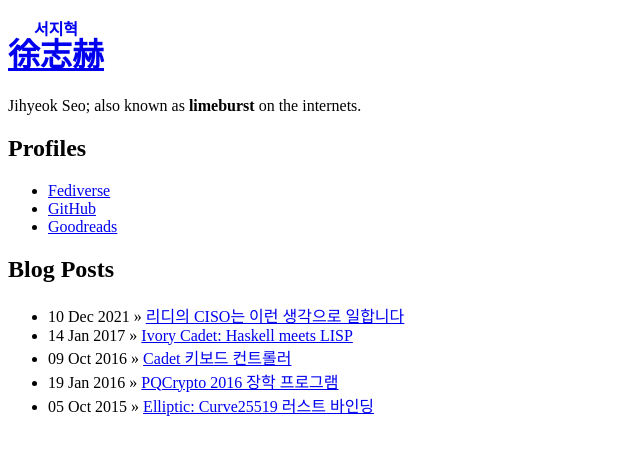
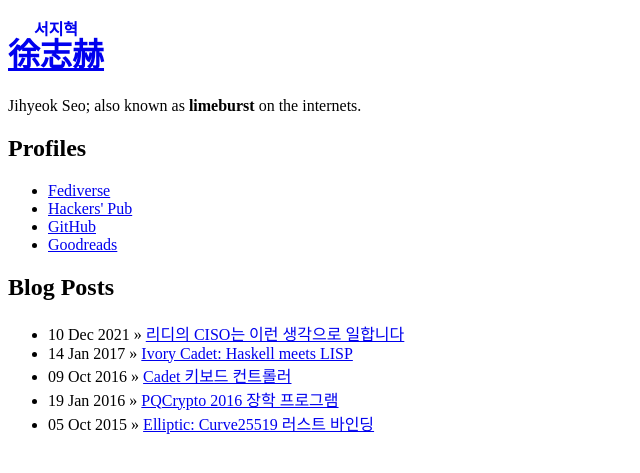
Before and after one commit to limeburst/limeburst.github.io, a Jekyll site: the page built from index.html, in a window 1280 px wide. Shown: the top 473 px of the page, without its empty margins (0-640 px from the left). Built offline with Jekyll 4.4.1, drawn with Linux system fonts in a browser that asks for light colours.

Commit message:
Update index.html

```diff
--- a/index.html
+++ b/index.html
@@ -8,6 +8,7 @@
 <h2>Profiles</h2>
 <ul>
   <li><a href="https://mastodon.social/@limeburst">Fediverse</a></li>
+  <li><a href="https://hackers.pub/@jihyeok" rel="me">Hackers' Pub</a></li>
   <li><a href="https://github.com/limeburst">GitHub</a></li>
   <li><a href="https://goodreads.com/limeburst">Goodreads</a></li>
 </ul>
```
